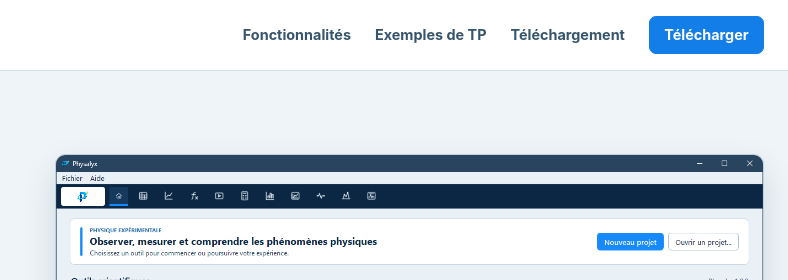
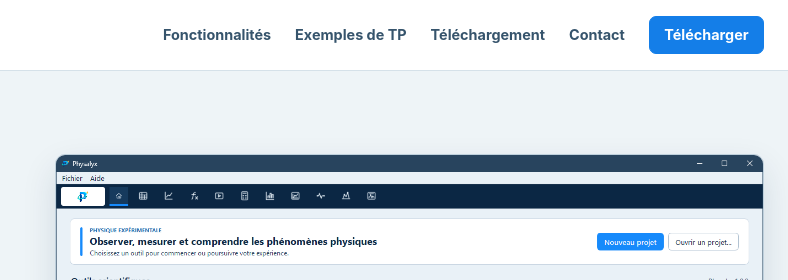
Before and after one commit to jeansittler/Physalyx-site, a plain HTML site: page index.html in a window 1280 px wide. Shown: the top 280 px of the page, 492-1280 px from the left. Drawn offline with Linux system fonts and the light colour scheme.

Commit message:
feat: add contact email link to website

```diff
--- a/index.html
+++ b/index.html
@@ -17,7 +17,7 @@
     <div class="shell header-inner">
       <a class="brand" href="#accueil" aria-label="Physalyx, accueil"><img src="assets/brand/physalyx-logo.png" width="2172" height="724" alt="Physalyx"></a>
       <button class="menu-toggle" type="button" aria-expanded="false" aria-controls="navigation-principale"><span class="sr-only">Ouvrir le menu</span><span></span><span></span><span></span></button>
-      <nav id="navigation-principale" class="site-nav" aria-label="Navigation principale"><a href="#fonctionnalites">Fonctionnalités</a><a href="#exemples">Exemples de TP</a><a href="#telecharger">Téléchargement</a><a class="button button-small" href="https://github.com/jeansittler/Physalyx/releases/latest" target="_blank" rel="noopener noreferrer">Télécharger</a></nav>
+      <nav id="navigation-principale" class="site-nav" aria-label="Navigation principale"><a href="#fonctionnalites">Fonctionnalités</a><a href="#exemples">Exemples de TP</a><a href="#telecharger">Téléchargement</a><a href="mailto:jean.sittler@gmail.com?subject=Physalyx%20-%20Contact%20et%20suggestions">Contact</a><a class="button button-small" href="https://github.com/jeansittler/Physalyx/releases/latest" target="_blank" rel="noopener noreferrer">Télécharger</a></nav>
     </div>
   </header>
   <main id="contenu">
@@ -60,7 +60,7 @@
     <section class="section build-spectro-section" aria-labelledby="construire-spectro-titre"><div class="shell build-spectro-card"><img loading="lazy" src="assets/images/spectrophotometre/boitier-ferme-retouche.png" width="1536" height="1536" alt="Boîtier noir du spectrophotomètre Physalyx imprimé en 3D"><div><p class="overline">Guide de construction</p><h2 id="construire-spectro-titre">Construire son spectrophotomètre</h2><p>Réalisez un dispositif pour les travaux pratiques avec un Arduino Nano, un capteur spectral AS7341 et un boîtier imprimé en 3D.</p><a class="button" href="spectrophotometre.html">Découvrir le guide de fabrication</a></div></div></section>
     <section id="telecharger" class="download-section"><div class="shell download-grid"><div><p class="overline light">Téléchargement</p><h2>Physalyx pour Windows</h2><p>L’installateur officiel est disponible sur GitHub. Il est signé numériquement et Physalyx peut ensuite proposer les nouvelles versions depuis l’application.</p></div><div class="download-details"><ul><li>Gratuit et sans compte</li><li>Logiciel libre GNU GPL-3.0-only</li><li>Installateur Windows signé Certum</li><li>Système de mise à jour intégré</li></ul><a class="button button-light" href="https://github.com/jeansittler/Physalyx/releases/latest" target="_blank" rel="noopener noreferrer">Télécharger la dernière version</a><p>Une ancienne installation Physalix est reconnue et les projets existants restent compatibles.</p></div></div></section>
   </main>
-  <footer class="site-footer"><div class="shell footer-grid"><div><a class="brand footer-brand" href="#accueil"><img src="assets/brand/physalyx-logo.png" width="2172" height="724" alt="Physalyx"></a><p>Logiciel libre de physique-chimie.</p></div><div><p class="footer-label">Navigation</p><a href="#fonctionnalites">Fonctionnalités</a><a href="#exemples">Exemples de TP</a><a href="#telecharger">Téléchargement</a></div><div><p class="footer-label">Projet</p><a href="https://github.com/jeansittler/Physalyx" target="_blank" rel="noopener noreferrer">Code source GitHub</a><a href="licences.html">Licences et crédits</a><span>Logiciel : GNU GPL-3.0-only</span></div></div><div class="shell footer-bottom"><span>© 2026 Jean Sittler</span><span>Tous droits réservés sur les textes et photographies originaux de ce site, sauf mention contraire.</span></div></footer>
+  <footer class="site-footer"><div class="shell footer-grid"><div><a class="brand footer-brand" href="#accueil"><img src="assets/brand/physalyx-logo.png" width="2172" height="724" alt="Physalyx"></a><p>Logiciel libre de physique-chimie.</p></div><div><p class="footer-label">Navigation</p><a href="#fonctionnalites">Fonctionnalités</a><a href="#exemples">Exemples de TP</a><a href="#telecharger">Téléchargement</a></div><div><p class="footer-label">Projet</p><a href="https://github.com/jeansittler/Physalyx" target="_blank" rel="noopener noreferrer">Code source GitHub</a><a href="licences.html">Licences et crédits</a><a href="mailto:jean.sittler@gmail.com?subject=Physalyx%20-%20Contact%20et%20suggestions">Contact</a><span>Logiciel : GNU GPL-3.0-only</span></div></div><div class="shell footer-bottom"><span>© 2026 Jean Sittler</span><span>Tous droits réservés sur les textes et photographies originaux de ce site, sauf mention contraire.</span></div></footer>
   <dialog class="lightbox" data-lightbox-dialog aria-label="Aperçu agrandi"><button type="button" class="lightbox-close" data-lightbox-close aria-label="Fermer l’aperçu">Fermer ×</button><img alt="Capture de Physalyx agrandie"><p></p></dialog>
 </body>
 </html>
```
Also changed, not shown: licences.html (+1 -1 lines), spectrophotometre.html (+1 -1 lines), 1 other file.
